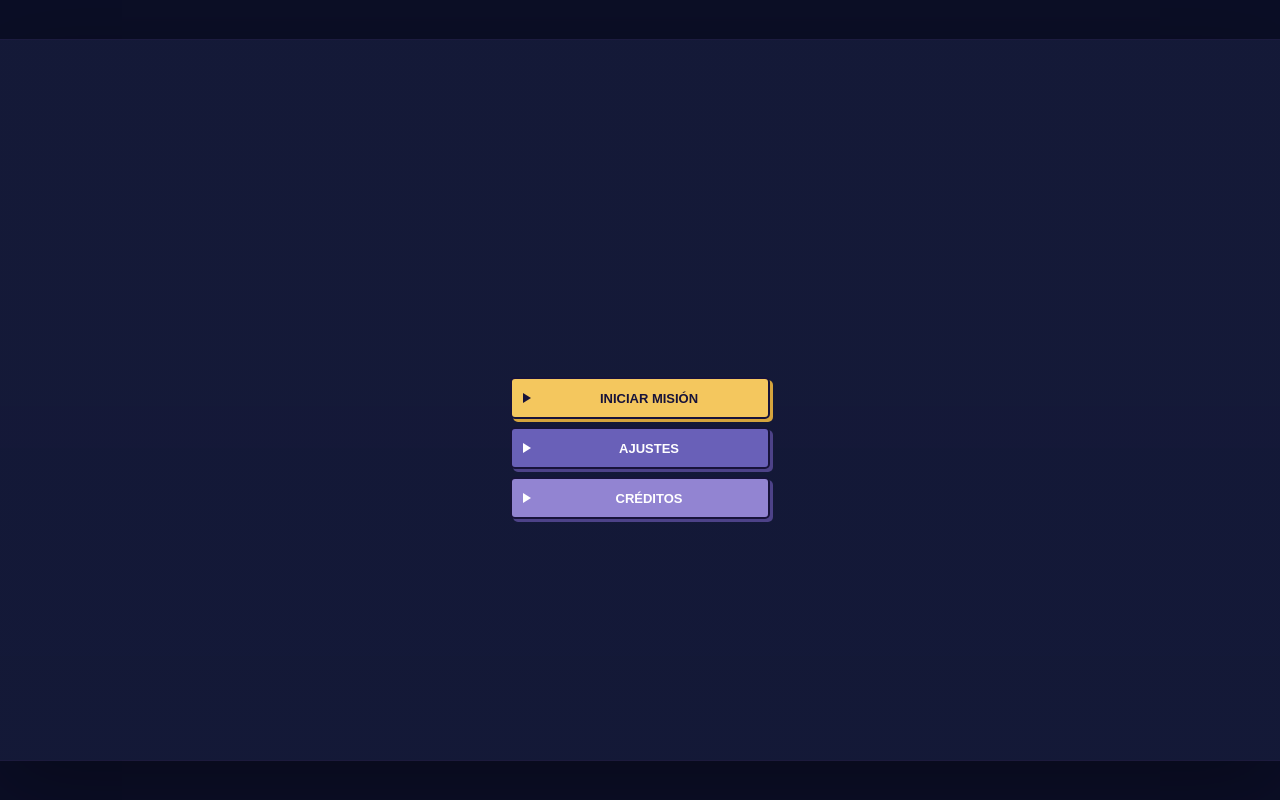
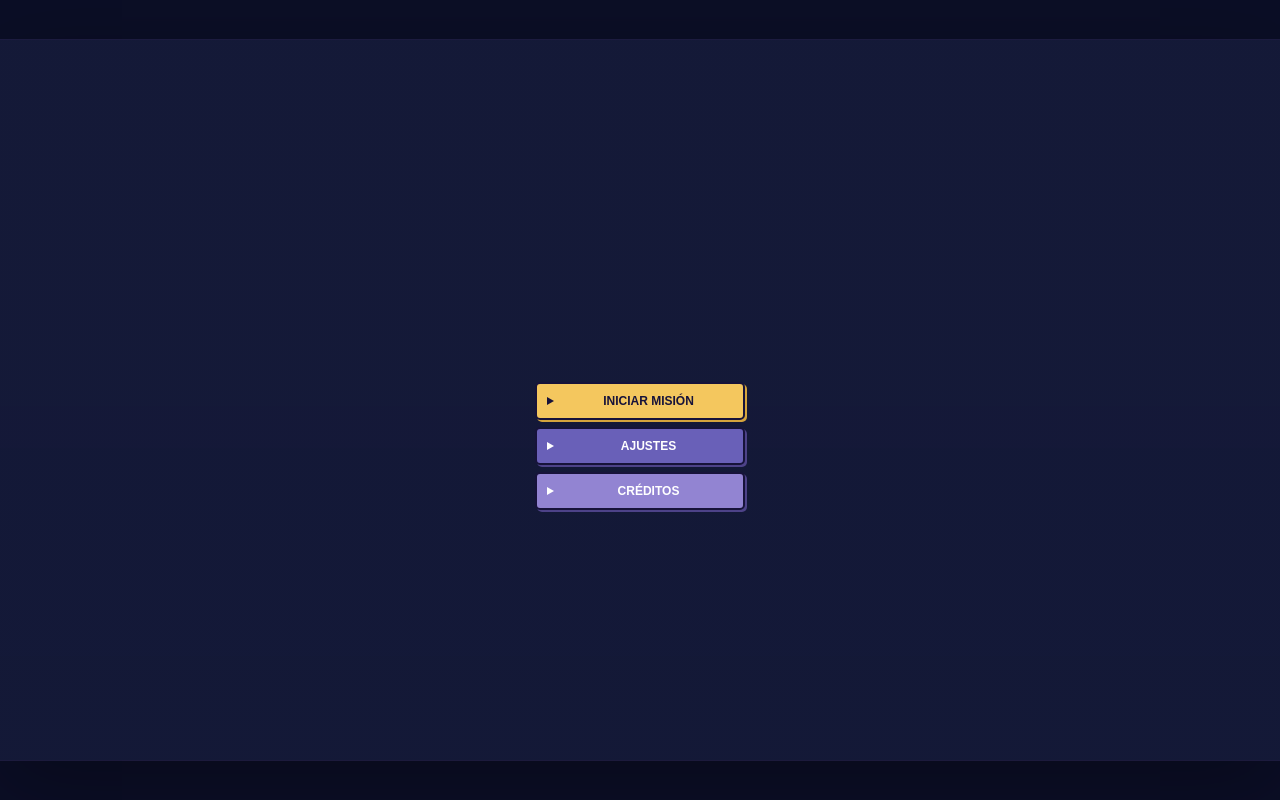
Before and after one commit to Kas01000101/ApuLabStationGame, a website built with Vite: page index.html in a window 1280 px wide. Built offline with nearby package versions, Linux system fonts and the light colour scheme; files whose address does not match are found by name.

Commit message:
style: shrink main menu buttons to HUD proportions

```diff
--- a/src/styles/menu-hd.css
+++ b/src/styles/menu-hd.css
@@ -14,54 +14,57 @@
   image-rendering:auto;
 }
 
+/* Menú principal: proporciones HUD, no barras largas. */
 .menu-screen .menu-actions {
-  width:260px;
-  max-width:46%;
+  width:210px !important;
+  max-width:40% !important;
   display:grid;
-  gap:8px;
-  transform:translateY(48px);
+  gap:7px !important;
+  transform:translateY(46px) !important;
 }
 
 .menu-screen .btn-game--menu {
-  width:260px;
-  min-width:0;
-  max-width:100%;
-  height:42px;
-  min-height:42px;
-  padding:0 14px 0 32px;
-  border-radius:5px;
-  font-size:13px;
-  font-weight:700;
-  letter-spacing:0;
-  box-shadow:3px 3px 0 var(--ui-border-purple);
+  width:210px !important;
+  min-width:0 !important;
+  max-width:100% !important;
+  height:38px !important;
+  min-height:38px !important;
+  padding:0 12px 0 29px !important;
+  border:2px solid var(--ui-text-dark) !important;
+  border-radius:5px !important;
+  font-size:12px !important;
+  font-weight:700 !important;
+  letter-spacing:0 !important;
+  line-height:1 !important;
+  box-shadow:2px 2px 0 var(--ui-border-purple) !important;
 }
 
 .menu-screen .btn-game--yellow.btn-game--menu {
-  box-shadow:3px 3px 0 var(--ui-yellow-shadow);
+  box-shadow:2px 2px 0 var(--ui-yellow-shadow) !important;
 }
 
 .menu-screen .btn-game--menu::before {
-  left:11px;
-  border-top-width:5px;
-  border-bottom-width:5px;
-  border-left-width:8px;
+  left:10px !important;
+  border-top-width:4px !important;
+  border-bottom-width:4px !important;
+  border-left-width:7px !important;
 }
 
 .menu-screen .btn-game--menu:hover,
 .menu-screen .btn-game--menu:focus-visible {
-  transform:translateY(-1px);
+  transform:translateY(-1px) !important;
 }
 
 .menu-screen .btn-game--menu:active {
-  transform:translate(2px,2px);
-  box-shadow:1px 1px 0 var(--ui-border-purple);
+  transform:translate(1px,1px) !important;
+  box-shadow:1px 1px 0 var(--ui-border-purple) !important;
 }
 
 .menu-screen .btn-game--yellow.btn-game--menu:active {
-  box-shadow:1px 1px 0 var(--ui-yellow-shadow);
+  box-shadow:1px 1px 0 var(--ui-yellow-shadow) !important;
 }
 
 @media (max-width:800px) {
-  .menu-screen .menu-actions { width:238px;max-width:62%; }
-  .menu-screen .btn-game--menu { width:238px;height:40px;min-height:40px;font-size:12px; }
+  .menu-screen .menu-actions { width:196px !important;max-width:58% !important; }
+  .menu-screen .btn-game--menu { width:196px !important;height:36px !important;min-height:36px !important;font-size:11.5px !important; }
 }
```
